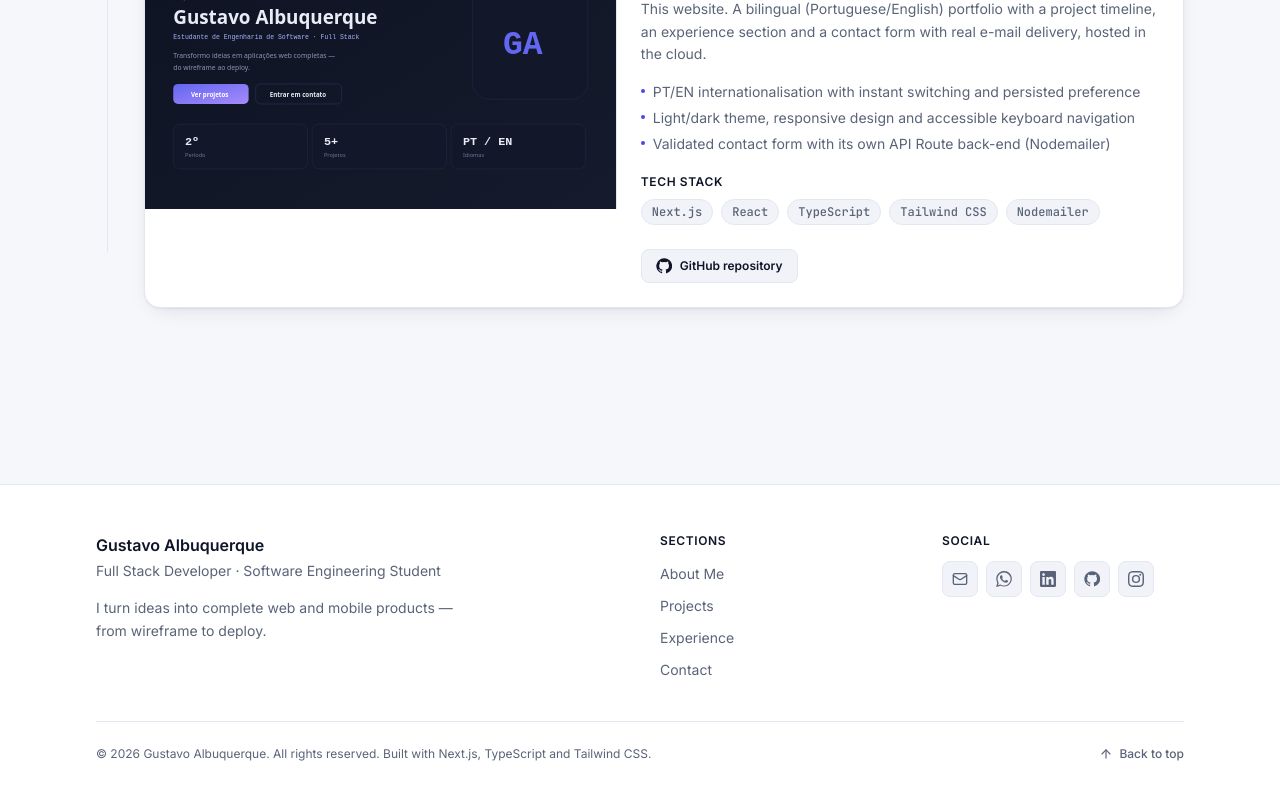
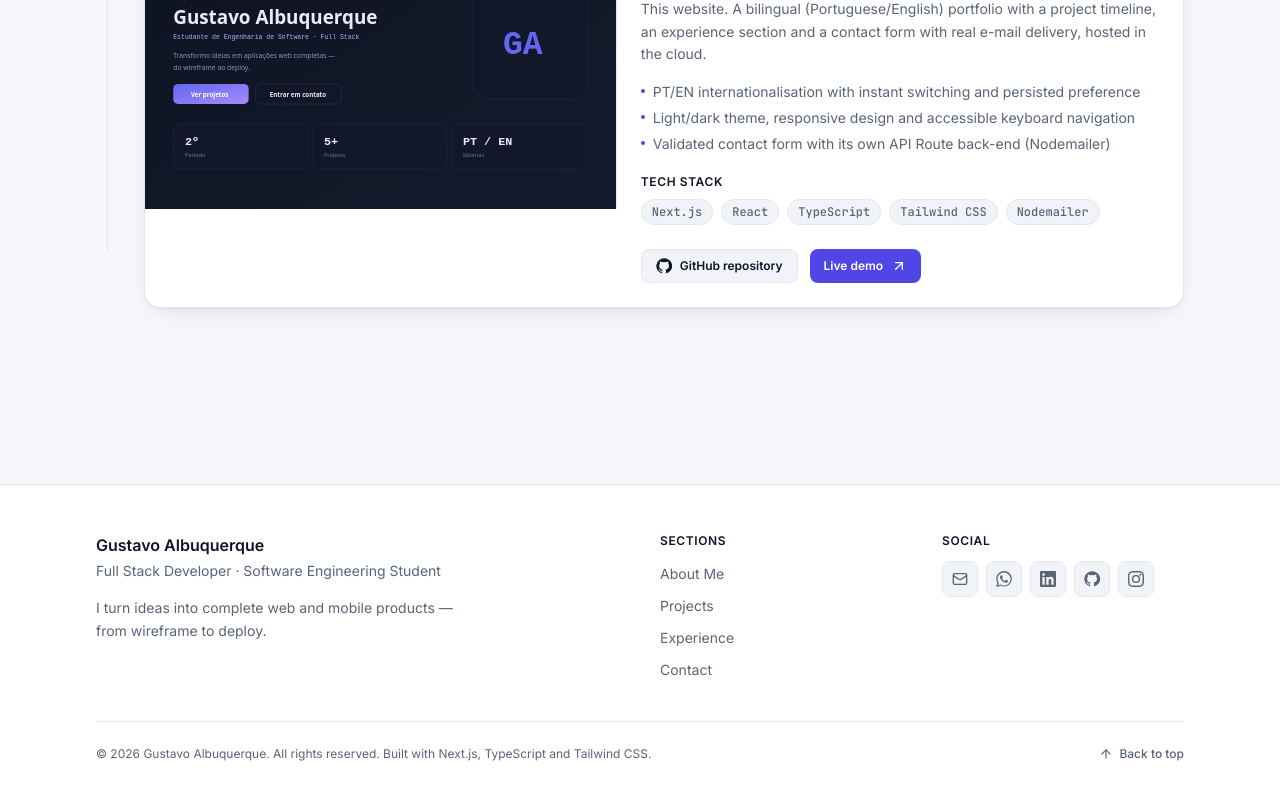
Before and after one commit to GustavoAlbuquerquee/portfolio-profissional, a Next.js app: page /projetos in a window 1280 px wide. Shown: the part 2728-3528 px from the top of the page. Built offline with nearby package versions, Linux system fonts and the light colour scheme.

Commit message:
docs: aponta o link da demo para o deploy em producao
Substitui o placeholder dos Links Uteis pela URL real na Vercel e
expoe o mesmo link no card do proprio portfolio na linha do tempo.

```diff
--- a/src/data/projects.ts
+++ b/src/data/projects.ts
@@ -182,6 +182,7 @@ export const projects: Project[] = [
     },
     technologies: ["Next.js", "React", "TypeScript", "Tailwind CSS", "Nodemailer"],
     repository: "https://github.com/GustavoAlbuquerquee/portfolio-profissional",
+    demo: "https://portfolio-profissional-alpha-murex.vercel.app",
     image: "/projects/portfolio-profissional.svg",
   },
 ];
```
Also changed, not shown: 1 other file (tests, documents, lock files or other folders).
